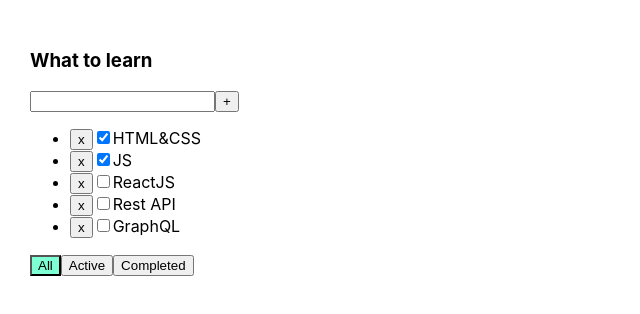
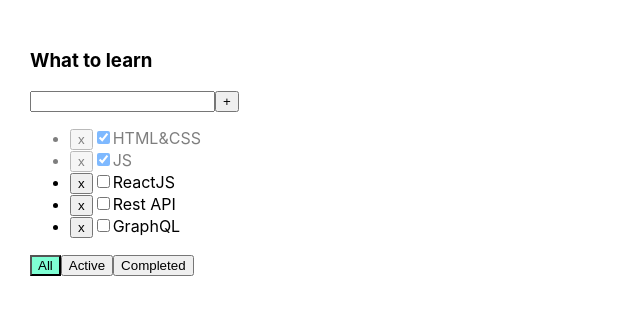
Before and after one commit to Belom7/TodoList_3.0, a React (Create React App) app: page / in a window 1280 px wide. Shown: the top 314 px of the page, without its empty margins (0-640 px from the left). Built offline with nearby package versions, Linux system fonts and the light colour scheme.

Commit message:
add: added visualization of completed tasks

```diff
--- a/src/Todolist.module.css
+++ b/src/Todolist.module.css
@@ -9,3 +9,7 @@
 .activeFilter {
     background-color: aquamarine;
 }
+
+.isDone {
+    opacity: 0.5;
+}
--- a/src/Todolist.tsx
+++ b/src/Todolist.tsx
@@ -53,7 +53,7 @@ export function Todolist(props: PropsType) {
   //   props.changeFilter("completed")
   // }
 
-  const tsarHandler = (value:FilterValuesType) => {
+  const tsarHandler = (value: FilterValuesType) => {
     props.changeFilter(value)
     setButtonName(value)
   }
@@ -71,10 +71,10 @@ export function Todolist(props: PropsType) {
       />
       <button onClick={onClickHandler}>+</button>
     </div>
-    {error? <div className={styles.errorMessage}>{error}</div> : <></>}
+    {error ? <div className={styles.errorMessage}>{error}</div> : <></>}
     <ul>
       {
-        props.tasks.map(t => <li key={t.id}>
+        props.tasks.map(t => <li key={t.id} className={t.isDone ? styles.isDone : ''}>
           <button onClick={() => {
             props.removeTask(t.id)
           }}>x
@@ -89,9 +89,14 @@ export function Todolist(props: PropsType) {
       }
     </ul>
     <div>
-      <button className={buttonName === 'all'? styles.activeFilter : ''} onClick={()=>tsarHandler('all')}>All</button>
-      <button className={buttonName === 'active'? styles.activeFilter : ''} onClick={()=>tsarHandler('active')}>Active</button>
-      <button className={buttonName === 'completed'? styles.activeFilter : ''} onClick={()=>tsarHandler('completed')}>Completed</button>
+      <button className={buttonName === 'all' ? styles.activeFilter : ''} onClick={() => tsarHandler('all')}>All
+      </button>
+      <button className={buttonName === 'active' ? styles.activeFilter : ''}
+              onClick={() => tsarHandler('active')}>Active
+      </button>
+      <button className={buttonName === 'completed' ? styles.activeFilter : ''}
+              onClick={() => tsarHandler('completed')}>Completed
+      </button>
     </div>
   </div>
 }
```
